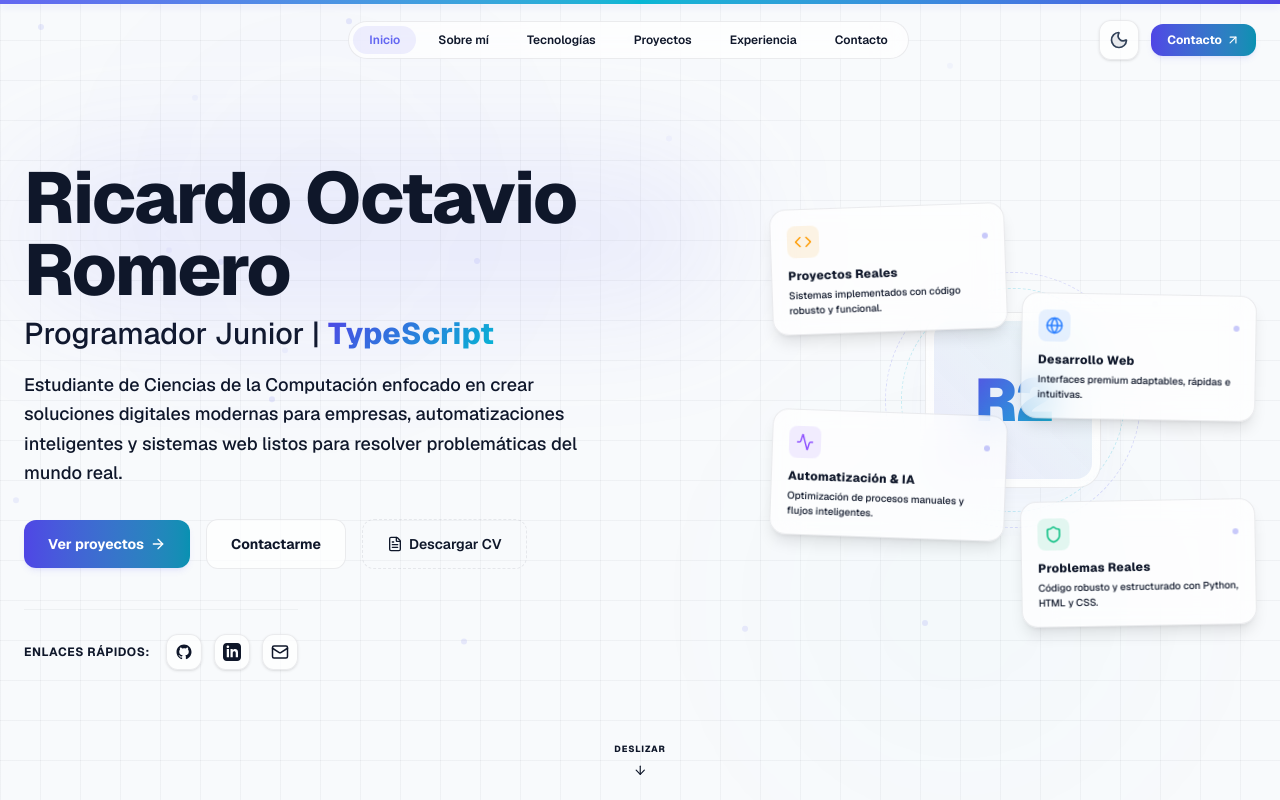
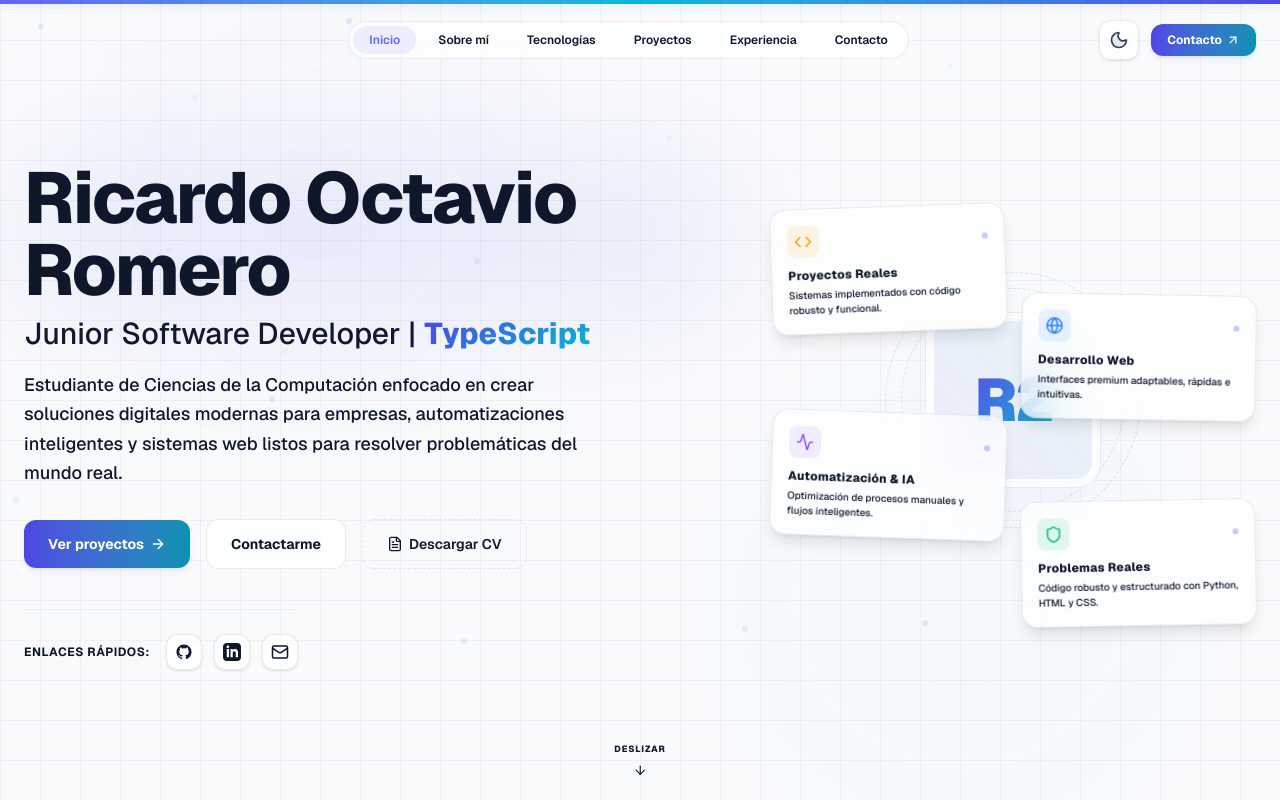
Before and after one commit to ricarromero/portfolio, a Next.js app: page / in a window 1280 px wide. Shown: the top 800 px of the page. Built offline with nearby package versions, Linux system fonts and the light colour scheme.

Commit message:
style: cambiar de Programador Junior a Junior Software Developer

```diff
--- a/src/app/layout.tsx
+++ b/src/app/layout.tsx
@@ -16,11 +16,11 @@ const geistMono = Geist_Mono({
 });
 
 export const metadata: Metadata = {
-  title: "Ricardo Romero | Programador Junior",
+  title: "Ricardo Romero | Junior Software Developer",
   description: "Portfolio personal de Ricardo Romero, estudiante de Ciencias de la Computación de la Universidad Nacional de San Juan. Especializado en Next.js, React, TypeScript y automatizaciones de sistemas empresariales.",
   keywords: [
     "Ricardo Romero",
-    "Programador Junior",
+    "Junior Software Developer",
     "Next.js",
     "React",
     "TypeScript",
@@ -35,7 +35,7 @@ export const metadata: Metadata = {
   authors: [{ name: "Ricardo Romero" }],
   creator: "Ricardo Romero",
   openGraph: {
-    title: "Ricardo Romero | Programador Junior",
+    title: "Ricardo Romero | Junior Software Developer",
     description: "Sistemas web a medida, automatización e inteligencia aplicada a problemáticas reales.",
     url: "https://github.com/ricarromero",
     siteName: "Ricardo Romero Portfolio",
@@ -44,7 +44,7 @@ export const metadata: Metadata = {
   },
   twitter: {
     card: "summary_large_image",
-    title: "Ricardo Romero | Programador Junior",
+    title: "Ricardo Romero | Junior Software Developer",
     description: "Sistemas web a medida y automatizaciones eficientes.",
   },
 };
--- a/src/components/Footer.tsx
+++ b/src/components/Footer.tsx
@@ -18,7 +18,7 @@ export default function Footer() {
         <div className="text-center md:text-left flex flex-col">
           <span className="text-sm font-bold tracking-tight text-foreground/90">Ricardo Octavio Romero</span>
           <span className="text-[10px] uppercase font-bold text-foreground/45 mt-1 block tracking-wider">
-            Programador Junior
+            Junior Software Developer
           </span>
         </div>
 
--- a/src/components/Hero.tsx
+++ b/src/components/Hero.tsx
@@ -134,7 +134,7 @@ export default function Hero() {
             transition={{ duration: 0.6, delay: 0.2 }}
             className="text-2xl md:text-3xl font-bold mb-4 flex flex-wrap items-center gap-x-2"
           >
-            <span className="text-foreground/90 font-medium">Programador Junior |</span>
+            <span className="text-foreground/90 font-medium">Junior Software Developer |</span>
             <div className="inline-flex overflow-hidden h-[40px] items-center relative min-w-[240px]">
               <AnimatePresence mode="wait">
                 <motion.span
```
Also changed, not shown: 1 other file (tests, documents, lock files or other folders).
